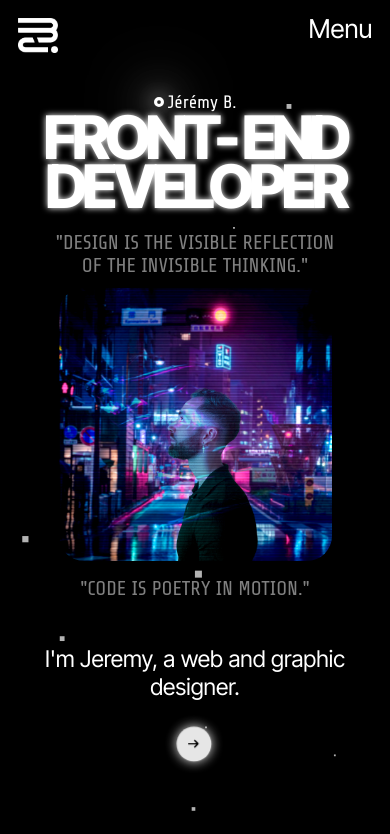
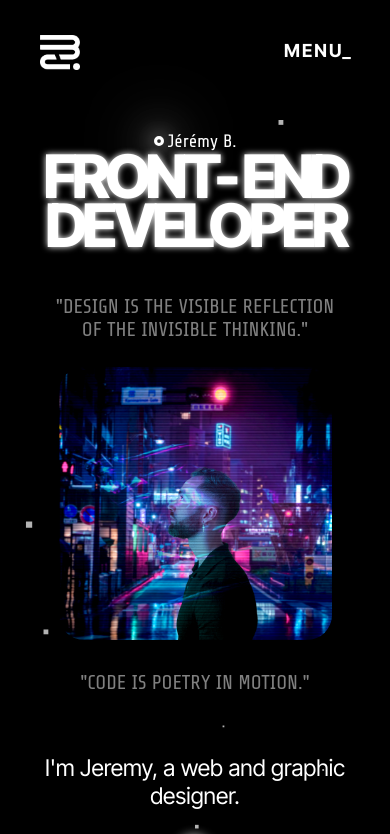
Before and after one commit to VikzG/Portfolio, a React (Create React App) app: page / in a window 390 px wide. Shown: the top 834 px of the page. Built offline with nearby package versions, Linux system fonts and the light colour scheme.

Commit message:
maj size elements and button

```diff
--- a/src/components/Card/index.jsx
+++ b/src/components/Card/index.jsx
@@ -13,7 +13,7 @@ export default function Card({ title, cover, description,techs,workUrl, examples
     ref={ref}
     >
       <Link
-         className="gallery_card"
+         className="gallery-card"
          to={workUrl}
          target="_blank"
          >
--- a/src/components/Card/style.scss
+++ b/src/components/Card/style.scss
@@ -54,7 +54,7 @@
 }
 
 
-.gallery_card img{
+.gallery-card img{
     border-radius: 10px;
 }
 
--- /dev/null
+++ b/src/components/CyberButton/index.jsx
@@ -0,0 +1,11 @@
+import "./style.scss";
+
+function CyberButton({ children, className, onClick, ariaLabel }) {
+  return (
+    <button className={`cybr-btn ${className}`} onClick={onClick} aria-label={ariaLabel}>
+      {children}
+    </button>
+  );
+}
+
+export default CyberButton;
--- /dev/null
+++ b/src/components/CyberButton/style.scss
@@ -0,0 +1,184 @@
+
+
+  body .cybr-btn + .cybr-btn {
+    margin-top: 2rem;
+  }
+
+  .cybr-btn {
+    --primary: hsl(var(--primary-hue), 85%, calc(var(--primary-lightness, 50) * 1%));
+    --shadow-primary: hsl(var(--shadow-primary-hue), 90%, 50%);
+    --primary-hue: 0;
+    --primary-lightness: 50;
+    --color: hsl(0, 0%, 100%);
+    --font-size: 24px;
+    --shadow-primary-hue: 180;
+    --label-size: 9px;
+    --shadow-secondary-hue: 60;
+    --shadow-secondary: hsl(var(--shadow-secondary-hue), 90%, 60%);
+    --clip: polygon(0 0, 100% 0, 100% 100%, 95% 100%, 95% 90%, 85% 90%, 85% 100%, 8% 100%, 0 70%);
+    --border: 4px;
+    --shimmy-distance: 5;
+    --clip-one: polygon(0 2%, 100% 2%, 100% 95%, 95% 95%, 95% 90%, 85% 90%, 85% 95%, 8% 95%, 0 70%);
+    --clip-two: polygon(0 78%, 100% 78%, 100% 100%, 95% 100%, 95% 90%, 85% 90%, 85% 100%, 8% 100%, 0 78%);
+    --clip-three: polygon(0 44%, 100% 44%, 100% 54%, 95% 54%, 95% 54%, 85% 54%, 85% 54%, 8% 54%, 0 54%);
+    --clip-four: polygon(0 0, 100% 0, 100% 0, 95% 0, 95% 0, 85% 0, 85% 0, 8% 0, 0 0);
+    --clip-five: polygon(0 0, 100% 0, 100% 0, 95% 0, 95% 0, 85% 0, 85% 0, 8% 0, 0 0);
+    --clip-six: polygon(0 40%, 100% 40%, 100% 85%, 95% 85%, 95% 85%, 85% 85%, 85% 85%, 8% 85%, 0 70%);
+    --clip-seven: polygon(0 63%, 100% 63%, 100% 80%, 95% 80%, 95% 80%, 85% 80%, 85% 80%, 8% 80%, 0 70%);
+    color: var(--color);
+    cursor: pointer;
+    background: transparent;
+    text-transform: uppercase;
+    font-size: var(--font-size);
+    outline: transparent;
+    letter-spacing: 2px;
+    position: relative;
+    font-weight: 700;
+    font-family: "Inter Tight", sans-serif;
+    border: 0;
+    min-width: 200px;
+    height: 75px;
+    line-height: 75px;
+    transition: background 0.2s;
+  }
+
+  .cybr-btn:hover {
+    --primary: hsl(var(--primary-hue), 85%, calc(var(--primary-lightness, 50) * 0.8%));
+  }
+  .cybr-btn:active {
+    --primary: hsl(var(--primary-hue), 85%, calc(var(--primary-lightness, 50) * 0.6%));
+  }
+
+  .cybr-btn:after,
+  .cybr-btn:before {
+    content: '';
+    position: absolute;
+    top: 0;
+    left: 0;
+    right: 0;
+    bottom: 0;
+    clip-path: var(--clip);
+    z-index: -1;
+  }
+
+  .cybr-btn:before {
+    background: var(--shadow-primary);
+    transform: translate(var(--border), 0);
+  }
+
+  .cybr-btn:after {
+    background: var(--primary);
+  }
+
+  .cybr-btn__tag {
+    position: absolute;
+    padding: 1px 4px;
+    letter-spacing: 1px;
+    line-height: 1;
+    bottom: -5%;
+    right: 5%;
+    font-weight: normal;
+    color: hsl(0, 0%, 0%);
+    font-size: var(--label-size);
+  }
+
+  .cybr-btn__glitch {
+    position: absolute;
+    top: calc(var(--border) * -1);
+    left: calc(var(--border) * -1);
+    right: calc(var(--border) * -1);
+    bottom: calc(var(--border) * -1);
+    background: var(--shadow-primary);
+    text-shadow: 2px 2px var(--shadow-primary), -2px -2px var(--shadow-secondary);
+    clip-path: var(--clip);
+    animation: glitch 2s infinite;
+    display: none;
+  }
+
+  .cybr-btn:hover .cybr-btn__glitch {
+    display: block;
+  }
+
+  .cybr-btn__glitch:before {
+    content: '';
+    position: absolute;
+    top: calc(var(--border) * 1);
+    right: calc(var(--border) * 1);
+    bottom: calc(var(--border) * 1);
+    left: calc(var(--border) * 1);
+    clip-path: var(--clip);
+    background: var(--primary);
+    z-index: -1;
+  }
+
+  @keyframes glitch {
+    0% {
+      clip-path: var(--clip-one);
+    }
+    2%, 8% {
+      clip-path: var(--clip-two);
+      transform: translate(calc(var(--shimmy-distance) * -1%), 0);
+    }
+    6% {
+      clip-path: var(--clip-two);
+      transform: translate(calc(var(--shimmy-distance) * 1%), 0);
+    }
+    9% {
+      clip-path: var(--clip-two);
+      transform: translate(0, 0);
+    }
+    10% {
+      clip-path: var(--clip-three);
+      transform: translate(calc(var(--shimmy-distance) * 1%), 0);
+    }
+    13% {
+      clip-path: var(--clip-three);
+      transform: translate(0, 0);
+    }
+    14%, 21% {
+      clip-path: var(--clip-four);
+      transform: translate(calc(var(--shimmy-distance) * 1%), 0);
+    }
+    25% {
+      clip-path: var(--clip-five);
+      transform: translate(calc(var(--shimmy-distance) * 1%), 0);
+    }
+    30% {
+      clip-path: var(--clip-five);
+      transform: translate(calc(var(--shimmy-distance) * -1%), 0);
+    }
+    35%, 45% {
+      clip-path: var(--clip-six);
+      transform: translate(calc(var(--shimmy-distance) * -1%));
+    }
+    40% {
+      clip-path: var(--clip-six);
+      transform: translate(calc(var(--shimmy-distance) * 1%));
+    }
+    50% {
+      clip-path: var(--clip-six);
+      transform: translate(0, 0);
+    }
+    55% {
+      clip-path: var(--clip-seven);
+      transform: translate(calc(var(--shimmy-distance) * 1%), 0);
+    }
+    60% {
+      clip-path: var(--clip-seven);
+      transform: translate(0, 0);
+    }
+    31%, 61%, 100% {
+      clip-path: var(--clip-four);
+    }
+  }
+
+  .cybr-btn:nth-of-type(2) {
+    --primary-hue: 260;
+  }
+
+  @media only screen and (max-width: 1024px) {
+    .cybr-btn {
+      font-size: 18px;
+      min-width: 120px;
+    }
+  }
--- a/src/components/Header/index.jsx
+++ b/src/components/Header/index.jsx
@@ -27,7 +27,7 @@ function Header() {
   }
 
   return (
-    <section className="header">
+    <header className="header">
       <div className="header-icon">
         <FontAwesomeIcon icon={faCircleDot} />
         <h2 className="header-infos">{name}</h2>
@@ -59,7 +59,7 @@ function Header() {
       >
         {pageSubtitle}
       </motion.h1>
-    </section>
+    </header>
   );
 }
 
--- a/src/components/Header/style.scss
+++ b/src/components/Header/style.scss
@@ -26,7 +26,7 @@
 h1 {
   text-align: center;
   margin: 1%;
-  font-size: 180px;
+  font-size: 130px;
   font-weight: 800;
   font-family: "Inter Tight", sans-serif;
   color: white;
--- a/src/components/Navigation/index.jsx
+++ b/src/components/Navigation/index.jsx
@@ -3,6 +3,7 @@ import "./style.scss";
 import { Link } from "react-router-dom";
 import { motion, AnimatePresence } from "framer-motion";
 import mylogo from "../../assets/logo_jeremy.png";
+import CyberButton from "../CyberButton";
 
 function Navigation() {
   const [isModalOpen, setIsModalOpen] = useState(false);
@@ -45,12 +46,12 @@ function Navigation() {
         }}
       >
         <Link to="/">
-          <motion.img className="my-logo" src={mylogo} alt="mon logo" />
+          <motion.img className="logo" src={mylogo} alt="mon logo" />
         </Link>
       </motion.button>
-      <motion.button
-        className="main-nav-menu"
+      <CyberButton
       onClick={handleModalOpen}
+      ariaLabel="Menu Button"
       initial={{ opacity: 0, transform: "translateY(-50px)" }}
       animate={{
         opacity: 1,
@@ -62,8 +63,14 @@ function Navigation() {
         ease: [0, 0.71, 0.2, 1.01],
       }}
       >
-        <p className="my-menu">Menu</p>
-      </motion.button>
+        Menu<span aria-hidden>_</span>
+        <span aria-hidden className="cybr-btn__glitch">
+          Menu
+        </span>
+        <span aria-hidden className="cybr-btn__tag">
+          VKZ
+        </span>
+      </CyberButton>
       <AnimatePresence>
         {isModalOpen && (
           <motion.div
--- a/src/components/Navigation/style.scss
+++ b/src/components/Navigation/style.scss
@@ -77,24 +77,15 @@
       padding: 10px;
       cursor: pointer;
       & a:hover {
-        animation: blurred 1000ms infinite;
+        animation: blurred 2000ms infinite;
       }
     }
   }
 
 
-.my-menu {
-  align-self: flex-start;
-  margin: 0;
-  transition: filter 0.3s ease-in;
-  &:hover {
-    filter: drop-shadow(0px 0px 5px white);
-  }
-}
-
-.my-logo {
+.logo {
   max-width: 60px;
-  padding-top: 5px;
+  padding: 10px;
   cursor: pointer;
   transition: filter 0.3s ease-in;
   &:hover {
@@ -112,8 +103,9 @@
 }
 
 @media only screen and (max-width: 1024px) {
-  .my-logo {
+  .logo {
     max-width: 40px;
+    padding: 22px;
   }
 }
 
--- a/src/components/TechsCard/style.scss
+++ b/src/components/TechsCard/style.scss
@@ -6,7 +6,7 @@
     position: relative;
     flex-direction: column;
     align-self: center;
-    width: 35%;
+    width: 28%;
     border-radius: 10px;
     cursor: pointer;
     overflow: hidden;
--- a/src/pages/About/index.jsx
+++ b/src/pages/About/index.jsx
@@ -61,11 +61,11 @@ function About() {
       <Header />
       <div className="about-items">
         <motion.span
-          className="about-items-quotation"
+          className="about-items-quotation-1"
           initial={{ opacity: 0, transform: "translateX(-50px)" }}
           animate={{
-            opacity: 1,
-            transform: "translateX(0px)",
+            opacity: isInViewRect ? 1 : 0,
+            transform: isInViewRect ? "translateX(0px)" : "translateX(-50px)",
           }}
           transition={{
             duration: 1,
@@ -167,11 +167,11 @@ function About() {
           ></motion.div>
         </motion.div>
         <motion.span
-          className="about-items-quotation"
+          className="about-items-quotation-2"
           initial={{ opacity: 0, transform: "translateX(50px)" }}
           animate={{
-            opacity: 1,
-            transform: "translateX(0px)",
+            opacity: isInViewRect ? 1 : 0,
+            transform: isInViewRect ? "translateX(0px)" : "translateX(50px)",
           }}
           transition={{
             duration: 1,
--- a/src/pages/About/style.scss
+++ b/src/pages/About/style.scss
@@ -3,6 +3,7 @@
   margin: 0;
   padding: 0;
   scroll-behavior: smooth;
+  overflow: hidden;
 }
 
 .about-items {
@@ -12,8 +13,8 @@
   justify-content: center;
   &-photo-container {
     position: relative;
-    width: 50%;
     height: 100%;
+    width: 40%;
     margin: auto;
     padding: 3%;
     z-index: 10;
@@ -26,11 +27,27 @@
       border-radius: 25px;
     }
   }
-  &-quotation {
+  &-quotation-1 {
     color: grey;
     font-family: "Share Tech", sans-serif;
     text-align: center;
-    font-size: 2vw;
+    padding: 15px;
+    font-size: 2.5vw;
+    margin-top: 40px;
+    width: 30%;
+    text-align: end;
+    align-self: flex-start;
+  }
+  &-quotation-2 {
+    color: grey;
+    font-family: "Share Tech", sans-serif;
+    text-align: center;
+    padding: 15px;
+    font-size: 2.5vw;
+    text-align: start;
+    align-self: flex-end;
+    margin-bottom: 40px;
+    width: 30%;
   }
   &-text {
     color: white;
@@ -38,7 +55,7 @@
     font-family: "Inter Tight", sans-serif;
     text-align: center;
     height: 30vh;
-    font-size: 35px;
+    font-size: 36px;
     margin: auto;
     padding: 3%;
   }
@@ -124,8 +141,19 @@
     &-photo-container {
       width: 70%;
     }
-    &-quotation {
+    &-quotation-1 {
       font-size: 20px;
+      width: 100%;
+      align-self: center;
+      text-align: center;
+      margin-top: 10px
+    }
+    &-quotation-2 {
+      font-size: 20px;
+      width: 100%;
+      margin: 0;
+      align-self: center;
+      text-align: center;
     }
     &-text {
       font-size: 23px;
```
Lines whose indentation alone changed are shown as unchanged.
